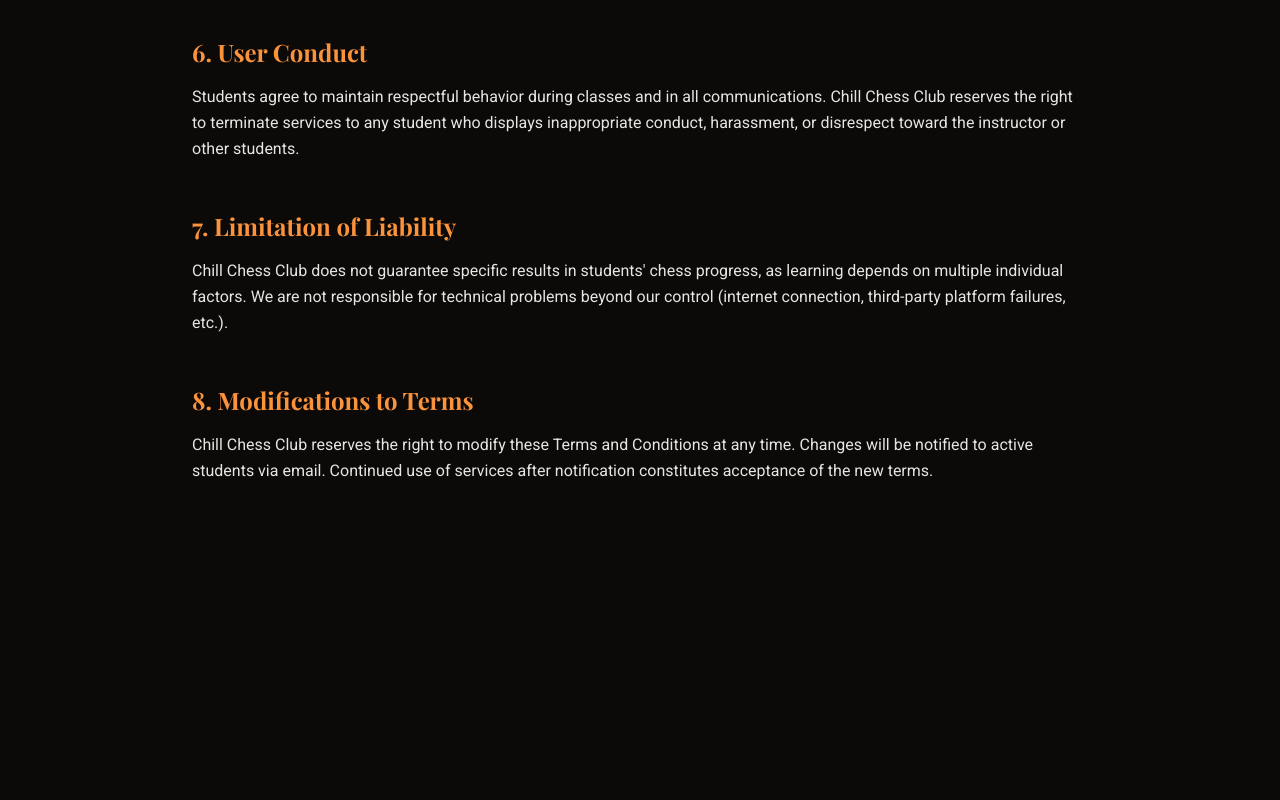
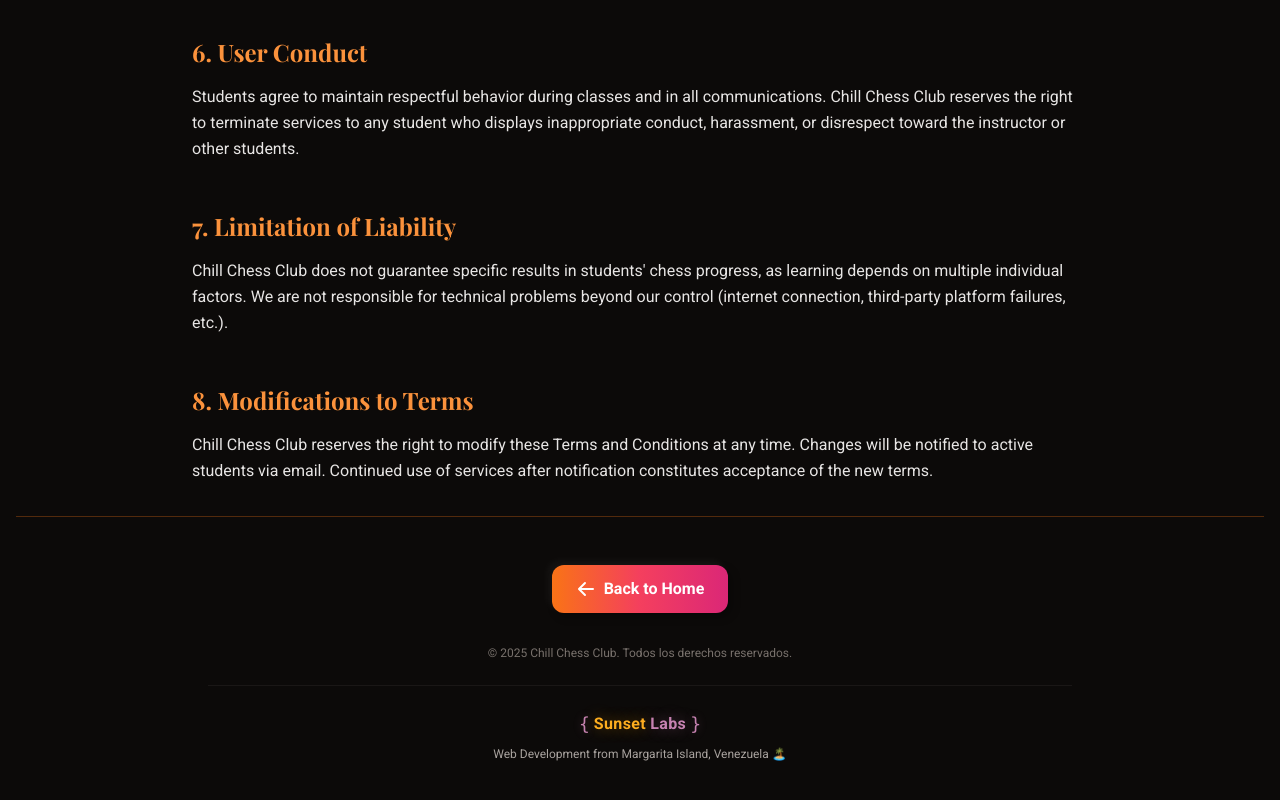
Before and after one commit to elsantin/chill-chess-club, a Next.js app: page /en/terminos in a window 1280 px wide. Shown: the part 1220-2020 px from the top of the page. Before the commit the page ends 1816 px from the top, so only its background shows below. Built offline with nearby package versions, Linux system fonts and the light colour scheme; a web font is replaced by a local one.

Commit message:
feat: agregar footer minimalista para paginas legales con boton volver al inicio

```diff
--- /dev/null
+++ b/app/[locale]/components/LegalFooter.tsx
@@ -0,0 +1,100 @@
+"use client";
+
+import { useTranslations, useLocale } from "next-intl";
+import Link from "next/link";
+
+export default function LegalFooter() {
+  const t = useTranslations("footer");
+  const locale = useLocale();
+  const currentYear = new Date().getFullYear();
+
+  return (
+    <footer className="bg-warmGray-950 border-t border-sunset-500/30 pt-12 pb-8">
+      <div className="container mx-auto px-4 max-w-4xl">
+        {/* Back to Home Button */}
+        <div className="text-center mb-8">
+          <Link
+            href={`/${locale}`}
+            className="inline-flex items-center gap-2 px-6 py-3 bg-gradient-to-r from-sunset-500 via-rose-500 to-pink-600 text-white font-semibold rounded-xl shadow-neumorphic-md hover:shadow-glow-sunset transition-all duration-300"
+          >
+            <svg
+              xmlns="http://www.w3.org/2000/svg"
+              className="h-5 w-5"
+              viewBox="0 0 20 20"
+              fill="currentColor"
+            >
+              <path
+                fillRule="evenodd"
+                d="M9.707 16.707a1 1 0 01-1.414 0l-6-6a1 1 0 010-1.414l6-6a1 1 0 011.414 1.414L5.414 9H17a1 1 0 110 2H5.414l4.293 4.293a1 1 0 010 1.414z"
+                clipRule="evenodd"
+              />
+            </svg>
+            {locale === "es" ? "Volver al Inicio" : "Back to Home"}
+          </Link>
+        </div>
+
+        {/* Copyright */}
+        <div className="text-center mb-6">
+          <p className="text-warmGray-500 text-xs">
+            © {currentYear} Chill Chess Club. Todos los derechos reservados.
+          </p>
+        </div>
+
+        {/* Agency Credit - SunsetLabs Branding */}
+        <div className="text-center pt-6 border-t border-warmGray-800/50">
+          <a
+            href="https://sunsetlabs.dev"
+            target="_blank"
+            rel="noopener noreferrer"
+            className="inline-block group"
+          >
+            <div className="flex items-center justify-center gap-1 mb-2">
+              {/* Opening Bracket */}
+              <span
+                className="text-[#C682B1] text-lg font-mono group-hover:text-[#FE1784] transition-all duration-300"
+                style={{ textShadow: "0 0 10px rgba(198, 130, 177, 0.3)" }}
+              >
+                {"{"}
+              </span>
+
+              {/* Sunset - Orange */}
+              <span
+                className="text-[#FDAD1F] font-bold text-base tracking-wide group-hover:text-[#FDAD1F] transition-all duration-300"
+                style={{
+                  textShadow: "0 0 15px rgba(253, 173, 31, 0.4)",
+                  fontFamily: "var(--font-roboto)",
+                }}
+              >
+                Sunset
+              </span>
+
+              {/* Labs - Pink */}
+              <span
+                className="text-[#C682B1] font-bold text-base tracking-wide group-hover:text-[#FE1784] transition-all duration-300"
+                style={{
+                  textShadow: "0 0 15px rgba(198, 130, 177, 0.4)",
+                  fontFamily: "var(--font-roboto)",
+                }}
+              >
+                Labs
+              </span>
+
+              {/* Closing Bracket */}
+              <span
+                className="text-[#C682B1] text-lg font-mono group-hover:text-[#FE1784] transition-all duration-300"
+                style={{ textShadow: "0 0 10px rgba(198, 130, 177, 0.3)" }}
+              >
+                {"}"}
+              </span>
+            </div>
+
+            {/* Subtitle */}
+            <p className="text-warmGray-400 text-xs group-hover:text-warmGray-300 transition-colors">
+              {t("madeBy")}
+            </p>
+          </a>
+        </div>
+      </div>
+    </footer>
+  );
+}
--- a/app/[locale]/privacidad/page.tsx
+++ b/app/[locale]/privacidad/page.tsx
@@ -3,6 +3,7 @@
 import { useTranslations } from "next-intl";
 import { motion } from "framer-motion";
 import { AnimatedTitle } from "../components/neumorphic/AnimatedTitle";
+import LegalFooter from "../components/LegalFooter";
 
 export default function PrivacyPage() {
   const t = useTranslations("privacy");
@@ -108,6 +109,7 @@
           </div>
         </motion.div>
       </div>
+      <LegalFooter />
     </main>
   );
 }
--- a/app/[locale]/terminos/page.tsx
+++ b/app/[locale]/terminos/page.tsx
@@ -3,6 +3,7 @@
 import { useTranslations } from "next-intl";
 import { motion } from "framer-motion";
 import { AnimatedTitle } from "../components/neumorphic/AnimatedTitle";
+import LegalFooter from "../components/LegalFooter";
 
 export default function TermsPage() {
   const t = useTranslations("terms");
@@ -103,6 +104,7 @@
           </div>
         </motion.div>
       </div>
+      <LegalFooter />
     </main>
   );
 }
```
